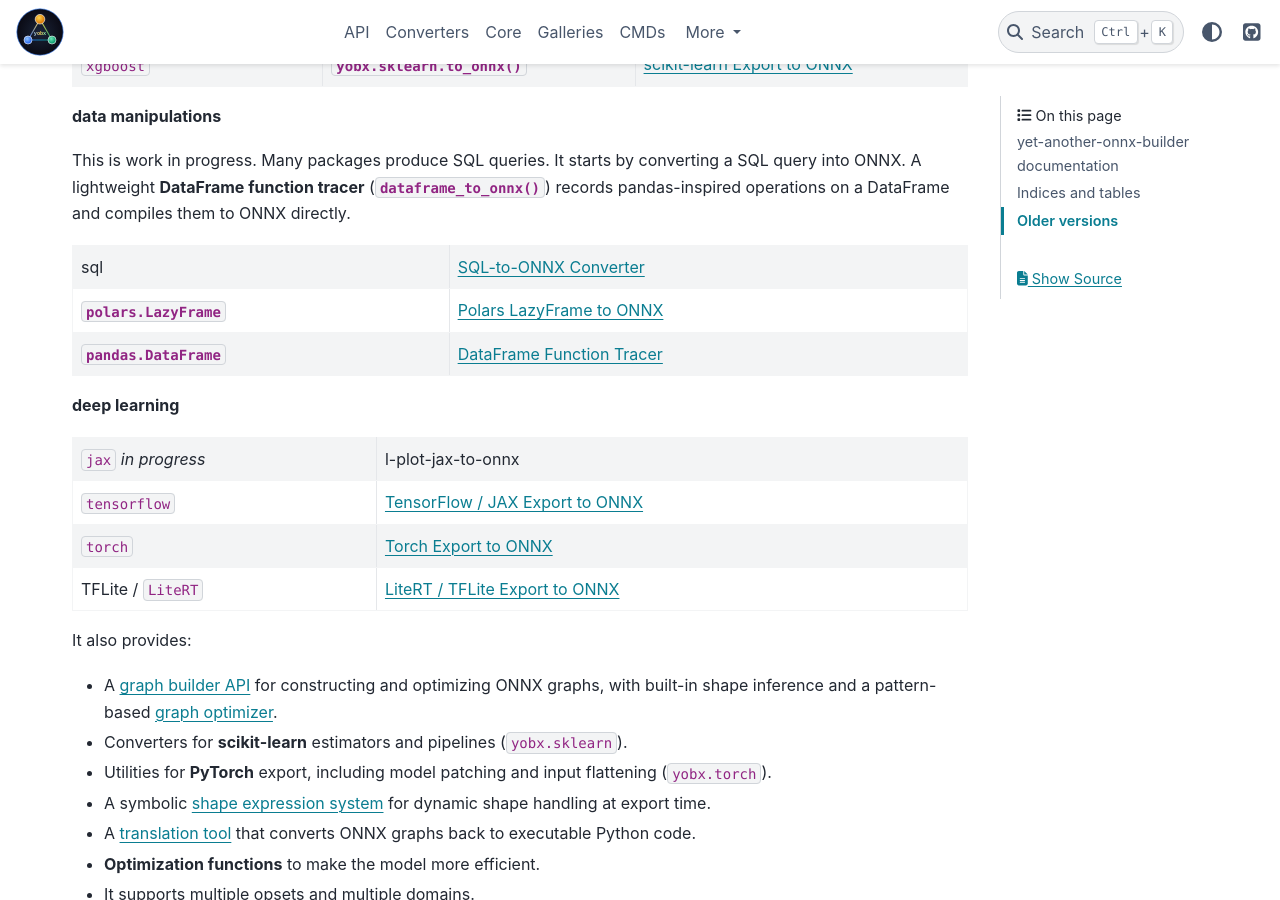
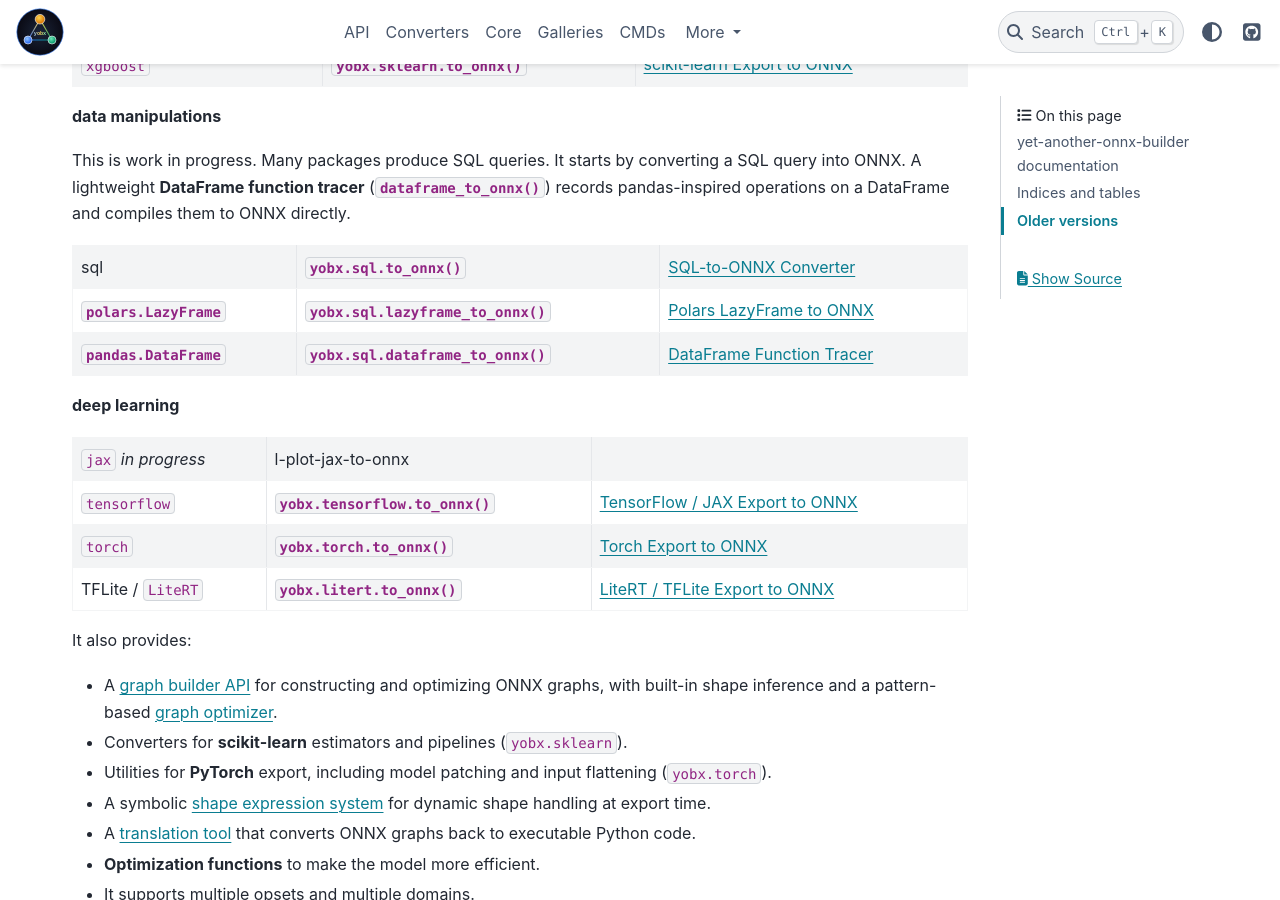
Before and after one commit to xadupre/yet-another-onnx-builder, a Sphinx documentation site: the page built from docs/index.rst, in a window 1280 px wide and 900 px high, scrolled down 704 px. Built offline with Sphinx 7.4.7 and the PyData theme 0.15.4, drawn with Linux system fonts in a browser that asks for light colours; formulas are drawn with MathJax 3; pages that are not in the unit, such as notebooks, are missing from menus; cross-references to code outside the pages are shown as plain code.

Commit message:
fix main index.rst, extend tensorflow.to_onnx and sql.to_onnx tables
Agent-Logs-Url: https://github.com/xadupre/yet-another-onnx-builder/sessions/8837b52c-077e-4b6c-bc01-3ff6f651b1c5

Co-authored-by: xadupre <22452781+xadupre@users.noreply.github.com>

```diff
--- a/docs/index.rst
+++ b/docs/index.rst
@@ -75,25 +75,25 @@ query into ONNX.  A lightweight **DataFrame function tracer**
 (:func:`~yobx.sql.dataframe_to_onnx`) records pandas-inspired
 operations on a DataFrame and compiles them to ONNX directly.
 
-+-----------------------------+----------------------------------+
-| sql                         | :ref:`l-design-sql-converter`    |
-+-----------------------------+----------------------------------+
-| :class:`polars.LazyFrame`   | :ref:`l-design-sql-polars`       |
-+-----------------------------+----------------------------------+
-| :class:`pandas.DataFrame`   | :ref:`l-design-sql-dataframe`    |
-+-----------------------------+----------------------------------+
++-----------------------------+------------------------------------+----------------------------------+
+| sql                         | :func:`yobx.sql.to_onnx`           | :ref:`l-design-sql-converter`    |
++-----------------------------+------------------------------------+----------------------------------+
+| :class:`polars.LazyFrame`   | :func:`yobx.sql.lazyframe_to_onnx` | :ref:`l-design-sql-polars`       |
++-----------------------------+------------------------------------+----------------------------------+
+| :class:`pandas.DataFrame`   | :func:`yobx.sql.dataframe_to_onnx` | :ref:`l-design-sql-dataframe`    |
++-----------------------------+------------------------------------+----------------------------------+
 
 **deep learning**
 
-+---------------------------------------+----------------------------------------+
-| :epkg:`jax` *in progress*             | :ref:`l-plot-jax-to-onnx`              |
-+---------------------------------------+----------------------------------------+
-| :epkg:`tensorflow`                    | :ref:`l-design-tensorflow-converter`   |
-+---------------------------------------+----------------------------------------+
-| :epkg:`torch`                         | :ref:`l-torch-converter`               |
-+---------------------------------------+----------------------------------------+
-| TFLite / :epkg:`LiteRT`               | :ref:`l-design-litert-converter`       |
-+---------------------------------------+----------------------------------------+
++---------------------------------------+------------------------------------------+----------------------------------------+
+| :epkg:`jax` *in progress*             | :ref:`l-plot-jax-to-onnx`                |                                        |
++---------------------------------------+------------------------------------------+----------------------------------------+
+| :epkg:`tensorflow`                    | :func:`yobx.tensorflow.to_onnx`          | :ref:`l-design-tensorflow-converter`   |
++---------------------------------------+------------------------------------------+----------------------------------------+
+| :epkg:`torch`                         | :func:`yobx.torch.to_onnx`               | :ref:`l-torch-converter`               |
++---------------------------------------+------------------------------------------+----------------------------------------+
+| TFLite / :epkg:`LiteRT`               | :func:`yobx.litert.to_onnx`              | :ref:`l-design-litert-converter`       |
++---------------------------------------+------------------------------------------+----------------------------------------+
 
 It also provides:
 
```
Also changed, not shown: docs/api/sql/to_onnx.rst (+12 -0 lines), docs/api/tensorflow/to_onnx.rst (+10 -0 lines).
